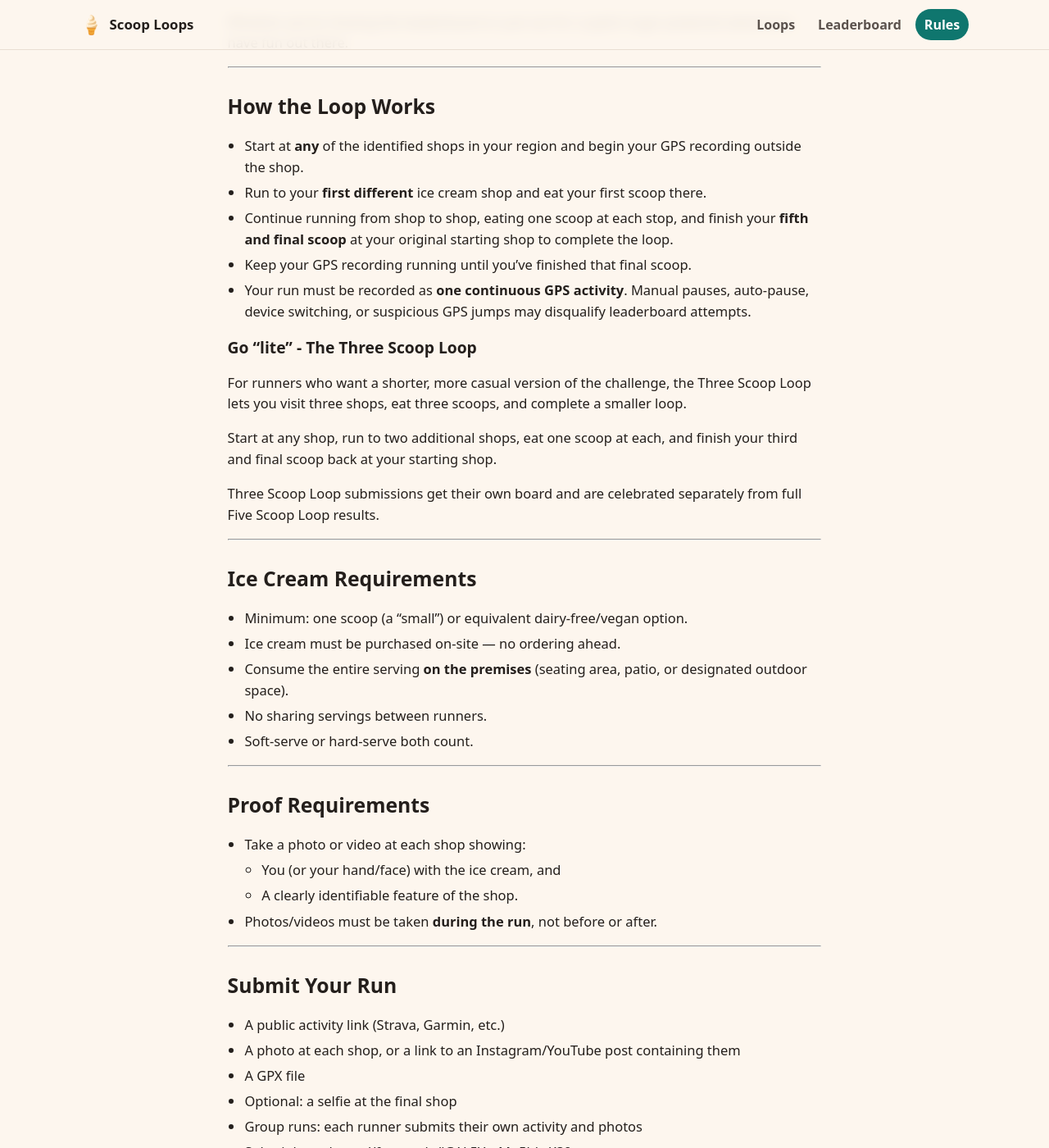
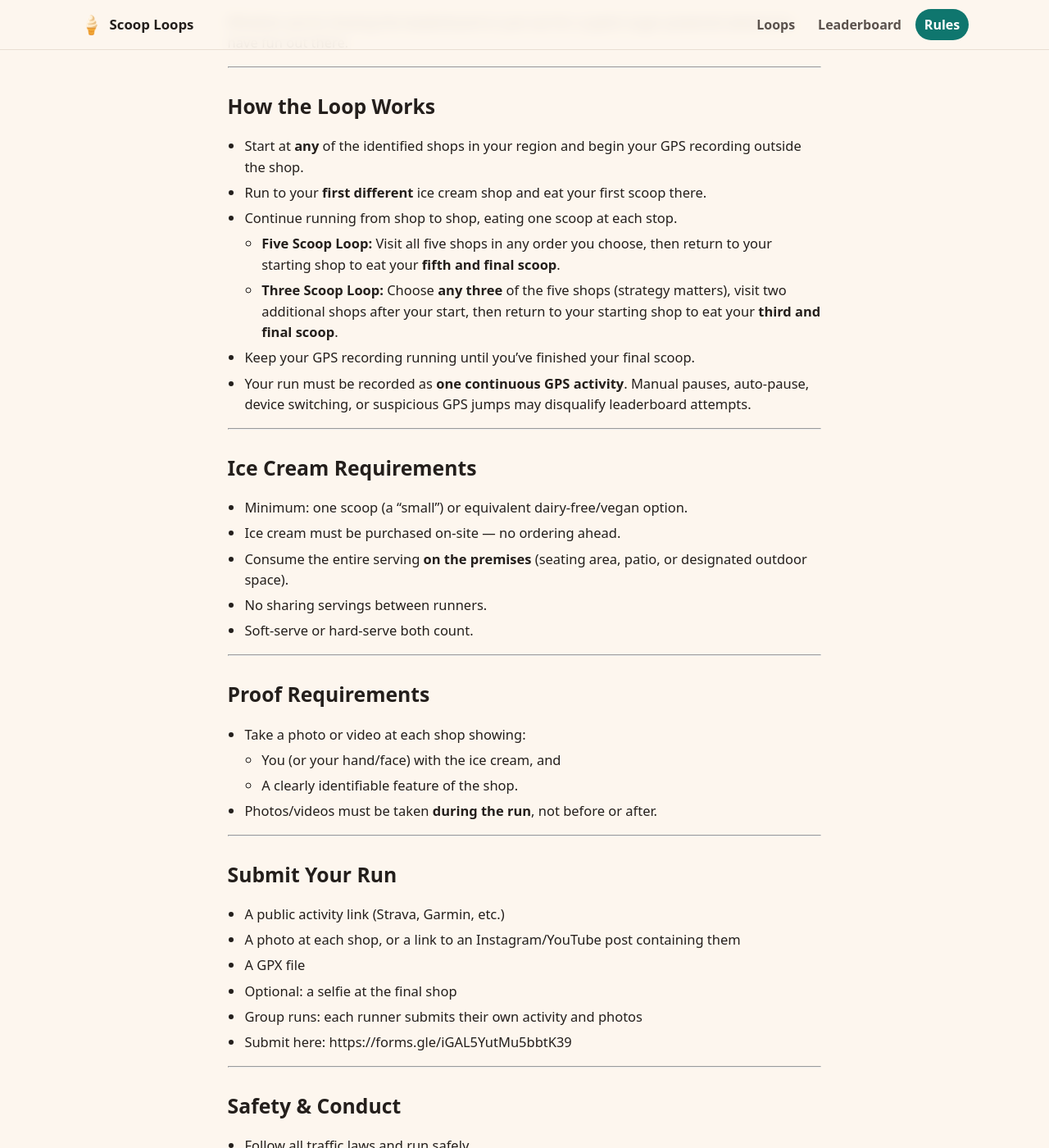
Before and after one commit to jasonday/The-Five-Scoop-Loop, a Jekyll site: the page built from rules.md, in a window 1280 px wide and 1400 px high, scrolled down 448 px. Shown: the whole window at 82% size. Built offline with Jekyll 4.4.1, drawn with Linux system fonts in a browser that asks for light colours; a script that is not in the unit is left out.

Commit message:
minor updates

```diff
--- a/_config.yml
+++ b/_config.yml
@@ -6,6 +6,8 @@ description: >-
   your start.
 # Set this to your published URL. For a project site it is
 # https://<user>.github.io/<repo>. Leave baseurl empty for a user/org site.
+logo: "/assets/images/scoop-loops.svg"
+logo_alt: "Scoop Loops"
 url: "https://jasonday.github.io"
 baseurl: "/scoop-loops"
 
--- a/_data/loops/loops.yaml
+++ b/_data/loops/loops.yaml
@@ -1,7 +1,7 @@
 loops:
   - name: "Portland/South Portland"
     slug: portland
-    blurb: "Cross the bridge between South Portland's stands and the peninsula's classics. ~13 miles give or take."
+    blurb: "Cross the bridge between South Portland's stands and the peninsula's classics. ~13 miles give or take for the Five Scoop Loop."
     locations:
       - id: reds_dairy_freeze
         name: "Red's Dairy Freeze"
@@ -85,7 +85,7 @@ loops:
 
   - name: "Saco/Old Orchard Beach"
     slug: saco-oob
-    blurb: "A coastal run from Saco's Main Street down to the Old Orchard Beach hitting some classics along the way. ~10 miles give or take."
+    blurb: "A coastal run from Saco's Main Street down to the Old Orchard Beach hitting some classics along the way. ~10 miles give or take for the Five Scoop Loop."
     locations:
       - id: saco_scoop
         name: "The Saco Scoop"
--- a/_layouts/page.html
+++ b/_layouts/page.html
@@ -3,6 +3,7 @@ layout: default
 ---
 <article class="page-wrap">
   <header class="page-head">
+    <img class="page-head__logo" src="{{ page.logo }}" alt="{{ page.logo_alt }}">
     <h1>{{ page.title }}</h1>
     {% if page.subtitle %}<p class="page-subtitle">{{ page.subtitle }}</p>{% endif %}
   </header>
--- a/assets/css/main.css
+++ b/assets/css/main.css
@@ -39,9 +39,9 @@
     --cream: #1c1815;
     --ink: #f4ece5;
     --ink-soft: #c3b6ab;
-    --line: #3a322c;
-    --card: #241f1b;
-    --bg: #161311;
+    --line: #10374a;
+    --card: #051625;
+    --bg: #061829;
     --focus: #9ec1ff;
     --gold: #f0b34a;
     /* Dark-mode accents are light, so text on them must be dark. */
@@ -163,6 +163,13 @@ img { max-width: 100%; height: auto; display: block; }
 }
 .hero__cta { display: inline-flex; gap: 0.6rem; flex-wrap: wrap; justify-content: center; }
 
+.hero__logo {
+  display: block;
+  width: 300px;
+  height: auto;
+  margin: 0 auto 1rem;
+}
+
 .btn {
   display: inline-flex;
   align-items: center;
@@ -222,8 +229,9 @@ img { max-width: 100%; height: auto; display: block; }
 }
 
 .map {
-  height: 60vh;
-  min-height: 340px;
+  height: 100%;
+  align-self: stretch;
+  min-height: 400px;
   border-radius: var(--radius);
   border: 1px solid var(--line);
   box-shadow: var(--shadow-sm);
@@ -243,7 +251,8 @@ img { max-width: 100%; height: auto; display: block; }
   padding: 0;
   display: grid;
   gap: 0.6rem;
-  max-height: 60vh;
+  align-self: stretch;
+  height: 100%
 }
 .shop-card {
   border: 1px solid var(--line);
--- a/index.html
+++ b/index.html
@@ -10,7 +10,8 @@ title: null
 
   <!-- ---------------- Hero ---------------- -->
   <section class="hero">
-    <h1>Scoop Loops</h1>
+    <img class="hero__logo" src="{{ '/assets/images/scoop-loops.svg' | relative_url }}" alt="Scoop Loops">
+    <h1 class="visually-hidden">Scoop Loops</h1>
     <p class="lead">
       Run one continuous loop, visit three or five ice cream shops, eat a scoop
       at each, and finish back where you started.
--- a/rules.md
+++ b/rules.md
@@ -19,16 +19,12 @@ Whether you’re chasing the leaderboard or just out for a joyful sugar‑powere
 ## How the Loop Works
 * Start at **any** of the identified shops in your region and begin your GPS recording outside the shop.
 * Run to your **first different** ice cream shop and eat your first scoop there.
-* Continue running from shop to shop, eating one scoop at each stop, and finish your **fifth and final scoop** at your original starting shop to complete the loop.
-* Keep your GPS recording running until you’ve finished that final scoop.
+* Continue running from shop to shop, eating one scoop at each stop.
+  * **Five Scoop Loop:** Visit all five shops in any order you choose, then return to your starting shop to eat your **fifth and final scoop**.
+  * **Three Scoop Loop:** Choose **any three** of the five shops (strategy matters), visit two additional shops after your start, then return to your starting shop to eat your **third and final scoop**.
+* Keep your GPS recording running until you’ve finished your final scoop.
 * Your run must be recorded as **one continuous GPS activity**. Manual pauses, auto‑pause, device switching, or suspicious GPS jumps may disqualify leaderboard attempts.
 
-### Go "lite" - The Three Scoop Loop
-For runners who want a shorter, more casual version of the challenge, the Three Scoop Loop lets you visit three shops, eat three scoops, and complete a smaller loop.
-
-Start at any shop, run to two additional shops, eat one scoop at each, and finish your third and final scoop back at your starting shop.
-
-Three Scoop Loop submissions get their own board and are celebrated separately from full Five Scoop Loop results.
 
 ---
 
```
Also changed, not shown: .github/scripts/process.js, assets/images/scoop-loops.svg (added).
